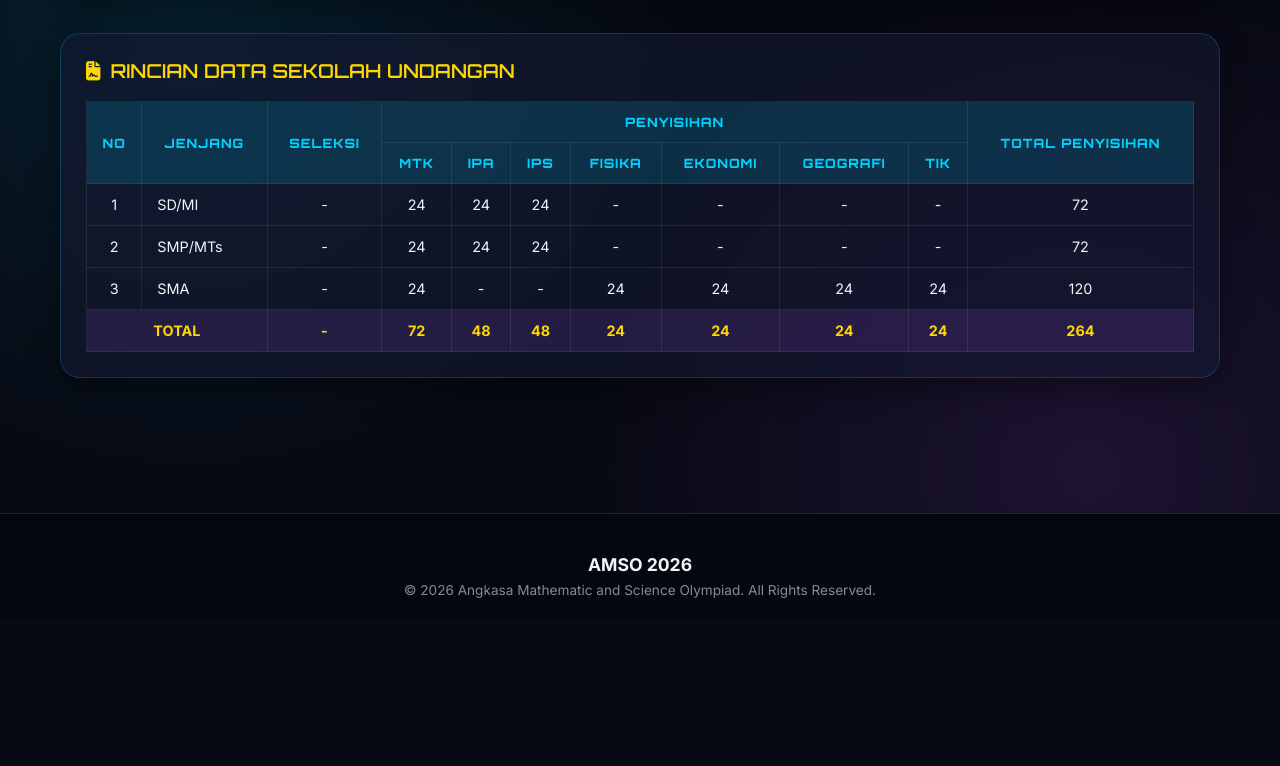
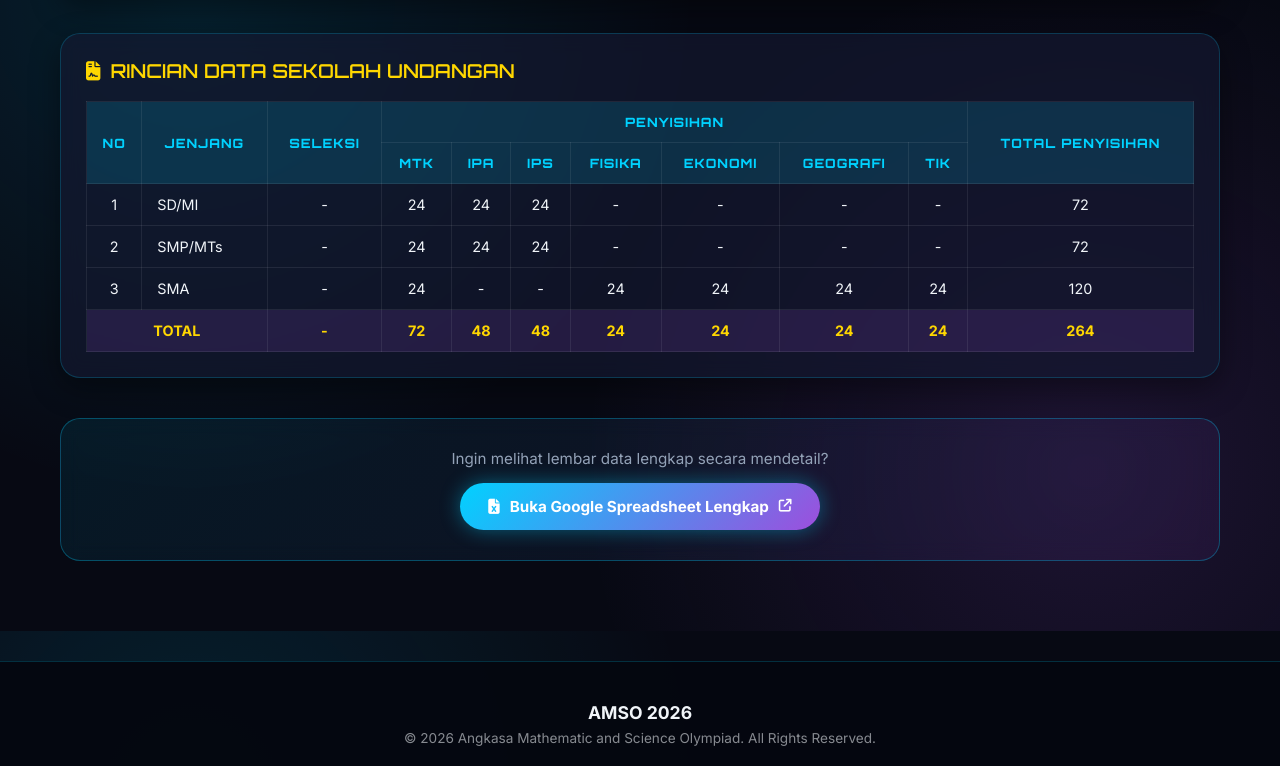
Before and after one commit to AMSO-FESA/Data-Peserta-AMSO-2026, a plain HTML site: page index.html in a window 1280 px wide. Shown: the part 969-1735 px from the top of the page. Before the commit the page ends 1587 px from the top, so only its background shows below. Drawn offline with Linux system fonts and the light colour scheme.

Commit message:
Update index.html

```diff
--- a/index.html
+++ b/index.html
@@ -256,6 +256,44 @@
             color: var(--neon-blue);
         }
 
+        /* ================= SPREADSHEET ACTION BUTTON ================= */
+        .spreadsheet-action-box {
+            text-align: center;
+            margin-top: 40px;
+            background: linear-gradient(135deg, rgba(0, 210, 255, 0.08), rgba(157, 78, 221, 0.08));
+            border: 1px solid rgba(0, 210, 255, 0.3);
+            border-radius: 20px;
+            padding: 30px 20px;
+            backdrop-filter: blur(10px);
+        }
+
+        .spreadsheet-action-box p {
+            color: var(--text-muted);
+            font-size: 0.95rem;
+            margin-bottom: 15px;
+        }
+
+        .btn-spreadsheet {
+            display: inline-flex;
+            align-items: center;
+            gap: 10px;
+            background: linear-gradient(135deg, var(--neon-blue), var(--neon-purple));
+            color: #ffffff;
+            text-decoration: none;
+            padding: 14px 28px;
+            border-radius: 35px;
+            font-weight: 700;
+            font-size: 0.95rem;
+            box-shadow: 0 0 20px rgba(0, 210, 255, 0.4);
+            transition: all 0.3s ease;
+        }
+
+        .btn-spreadsheet:hover {
+            transform: translateY(-3px);
+            box-shadow: 0 0 30px rgba(0, 210, 255, 0.7);
+            filter: brightness(1.1);
+        }
+
         /* ================= FOOTER ================= */
         footer {
             background: rgba(5, 7, 15, 0.95);
@@ -511,6 +549,14 @@
                 </div>
             </div>
 
+            <!-- TOMBOL AKSI KE GOOGLE SPREADSHEET -->
+            <div class="spreadsheet-action-box">
+                <p>Ingin melihat lembar data lengkap secara mendetail?</p>
+                <a href="https://docs.google.com/spreadsheets/d/1-bKEgl7N6kTovBq2K6OYXy_wQepseYbW/edit?usp=sharing&ouid=100867128714924034158&rtpof=true&sd=true" target="_blank" class="btn-spreadsheet">
+                    <i class="fa-solid fa-file-excel"></i> Buka Google Spreadsheet Lengkap <i class="fa-solid fa-arrow-up-right-from-square" style="font-size: 0.8rem;"></i>
+                </a>
+            </div>
+
         </main>
     </div>
 
```
